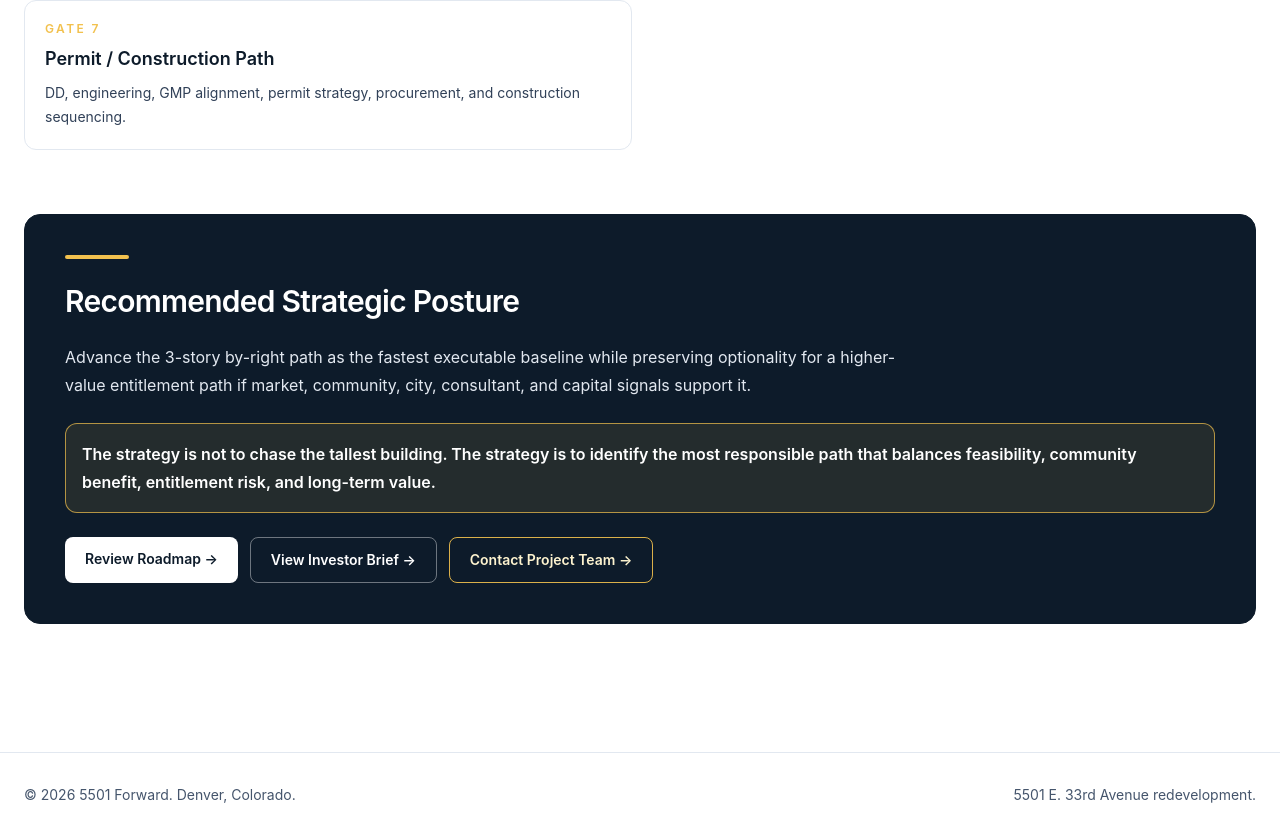
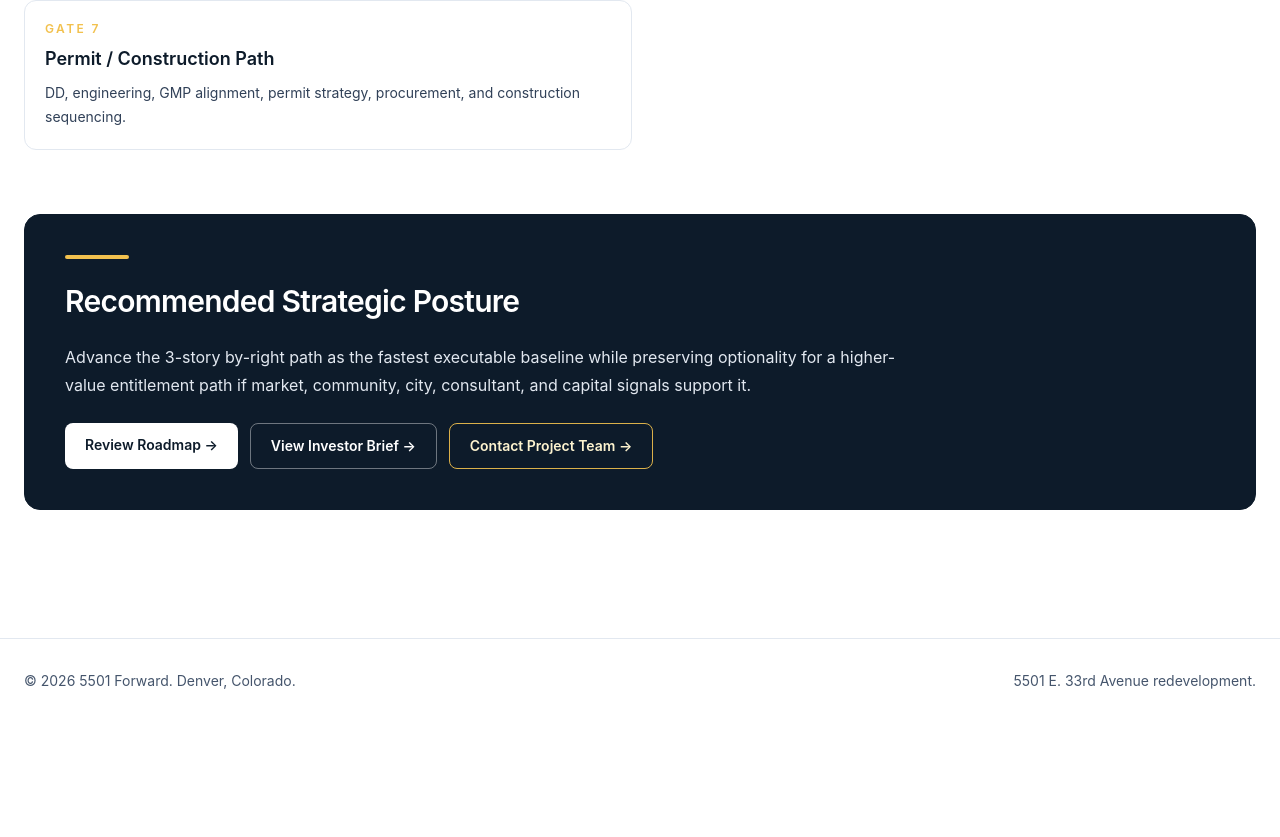
Before and after one commit to martinez-frank/5501-forward-site, a Next.js app: page /strategy in a window 1280 px wide. Shown: the part 3343-4180 px from the top of the page. After the commit the page ends 4066 px from the top, so only its background shows below. Built offline with nearby package versions, Linux system fonts and the light colour scheme.

Commit message:
Remove duplicate strategic posture callout

```diff
--- a/app/strategy/page.tsx
+++ b/app/strategy/page.tsx
@@ -216,9 +216,6 @@ export default function StrategyPage() {
         <p className="max-w-[85ch] text-base leading-7 text-slate-200">
           Advance the 3-story by-right path as the fastest executable baseline while preserving optionality for a higher-value entitlement path if market, community, city, consultant, and capital signals support it.
         </p>
-        <p className="rounded-xl border border-[#f2c14e]/70 bg-[#f2c14e]/10 p-4 text-base font-semibold leading-7 text-white">
-          The strategy is not to chase the tallest building. The strategy is to identify the most responsible path that balances feasibility, community benefit, entitlement risk, and long-term value.
-        </p>
         <div className="flex flex-col gap-3 sm:flex-row sm:flex-wrap">
           <Link href="/roadmap" className="rounded-lg bg-white px-5 py-3 text-center text-sm font-semibold text-[#0d1b2a] hover:bg-slate-100">Review Roadmap →</Link>
           <Link href="/investor-brief" className="rounded-lg border border-white/40 px-5 py-3 text-center text-sm font-semibold text-white hover:bg-white/10">View Investor Brief →</Link>
```
